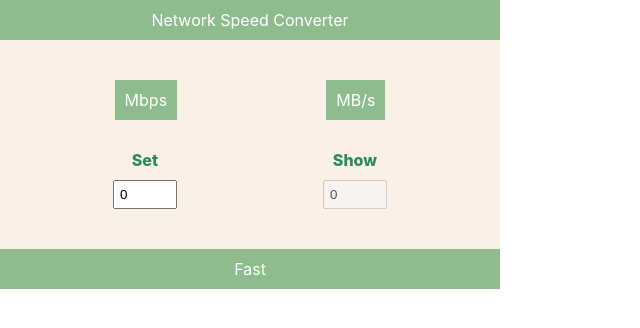
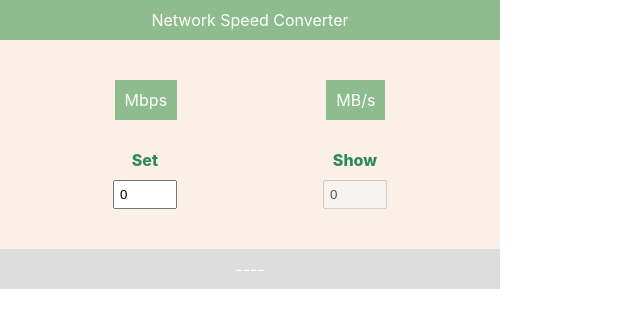
Before and after one commit to luluchen1022/internet-speed-converter, a React (Create React App) app: page / in a window 1280 px wide. Shown: the top 328 px of the page, without its empty margins (0-640 px from the left). Built offline with nearby package versions, Linux system fonts and the light colour scheme.

Commit message:
add CardFooter componet with color change by speed

```diff
--- a/src/App.js
+++ b/src/App.js
@@ -1,21 +1,18 @@
 import './App.css';
 import React, { useState } from 'react'
-
+import { UnitControl } from './components/UnitControl'
+import { CardFooter } from './components/CardFooter'
 function App() {
   const [inputValue, setInputValue] = useState(0)
   return (
     <div className="container">
       <div className="card-header">Network Speed Converter</div>
       <div className="card-body">
-        <div className="unit-control">
-          <div className="unit">Mbps</div>
-
-          <div className="unit">MB/s</div>
-        </div>
+        <UnitControl />
         <div className="converter">
           <div>
             <div className="converter-title">Set</div>
-            <div><input className="converter-input" type="number" min="0" onChange={(e) => setInputValue(e.target.valNaue)} value={inputValue}></input></div>
+            <div><input className="converter-input" type="number" min="0" onChange={(e) => setInputValue(e.target.value)} value={inputValue}></input></div>
           </div>
           <div>
             <div className="converter-title">Show</div>
@@ -23,7 +20,7 @@ function App() {
           </div>
         </div>
       </div>
-      <div className="card-footer">Fast</div>
+      <CardFooter inputValue={inputValue} />
     </div>
   );
 }
--- /dev/null
+++ b/src/components/CardFooter.js
@@ -0,0 +1,25 @@
+export const CardFooter = ({ inputValue }) => {
+    let criteria = {};
+    if (!inputValue) {
+        criteria = {
+            title: '----',
+            backgroundColor: "#dddddd",
+        }
+    } else if (inputValue < 15) {
+        criteria = {
+            title: 'SLOW',
+            backgroundColor: "indianred",
+        }
+    } else if (inputValue < 40) {
+        criteria = {
+            title: 'GOOD',
+            backgroundColor: "lightSkyBlue",
+        }
+    } else if (inputValue >= 40) {
+        criteria = {
+            title: 'FAST',
+            backgroundColor: "darkseagreen",
+        }
+    }
+    return (<div className="card-footer" style={{ backgroundColor: criteria.backgroundColor }}>{criteria.title}</div>)
+}
```
